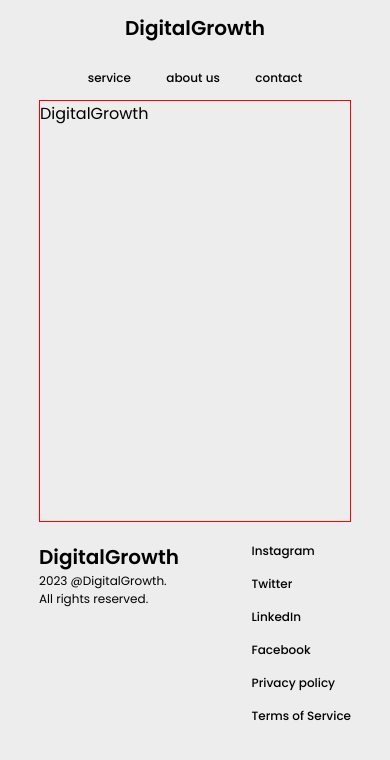
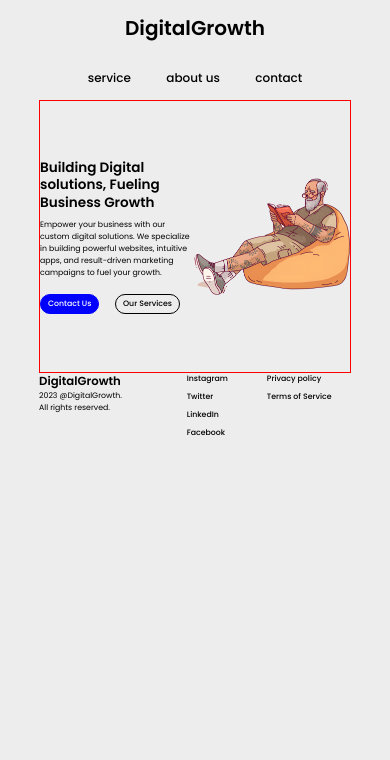
Before and after one commit to SinniS1/Digital-Growth, a Next.js app: page / in a window 390 px wide. Shown: the top 760 px of the page. Built offline with nearby package versions, Linux system fonts and the light colour scheme.

Commit message:
Feature Section component done

```diff
--- a/src/app/(layouts)/layout.module.css
+++ b/src/app/(layouts)/layout.module.css
@@ -25,11 +25,6 @@
 }
 
 @media screen and (max-width: 768px) {
-    .navbar {
-        /* flex-direction: column; */
-        /* justify-content: space-around; */
-    }
-
     .logo {
         font-size: 20px;
         font-weight: 600;
@@ -59,24 +54,23 @@
 .footer {
     /* border: 1px solid blue; */
     background-color: transparent;
-    min-height: 250px;
+    height: 25vw;
     width: 100%;
     display: flex;
     flex-direction: row;
     justify-content: space-between;
-    padding-top: 20px;
 }
 
 .footer_container {
     /* border: 1px solid red; */
-    width: 140px;
+    width: 14vw;
     display: flex;
     flex-direction: column;
-    font-size: 12px;
+    font-size: 1.2vw;
 }
 
 .footer_logo {
-    font-size: 20px;
+    font-size: 2vw;
     font-weight: 600;
 }
 
@@ -85,20 +79,33 @@
     display: flex;
     gap: 10vw;
     margin-left: 20px;
+    margin-right: 10vw;
 
 }
 
 .footer_links {
     display: flex;
     flex-direction: column;
-    font-size: 12px;
+    font-size: 1.5vw;
     font-weight: 500;
-    gap: 15px;
+    gap: 1.5vw;
 }
 
-@media screen and (max-width: 425px) {
+@media screen and (max-width:425px) {
+    .footer_container {
+        font-size: 2vw;
+        width: 22vw;
+    }
+
+    .footer_logo {
+        font-size: 3vw;
+    }
+
+    .footer_links {
+        font-size: 2vw;
+    }
+
     .link_container {
-        flex-direction: column;
-        gap: 15px;
+        margin-right: 5vw;
     }
 }
--- /dev/null
+++ b/src/app/components/FeatureSection/FeatureSection.css
@@ -0,0 +1,127 @@
+.FeatureSection {
+    border: 1px solid red;
+    height: 45vw;
+    display: flex;
+    justify-content: space-between;
+    align-items: center;
+}
+
+.FeatureSection__content {
+    /* border: 1px solid blue; */
+    display: flex;
+    flex-direction: column;
+    width: 31vw;
+}
+
+.FeatureSection__heading {
+    font-weight: 600;
+    line-height: 1.3;
+}
+
+.FeatureSection__para {
+    font-weight: 500;
+    margin-top: 15px;
+    margin-bottom: 25px;
+    font-size: 1.05vw;
+}
+
+.FeatureSection__content__btns {
+    width: 100%;
+    display: flex;
+    gap: 4vw;
+}
+
+.btn {
+    border: none;
+    padding: 5px 10px;
+    border-radius: 12px;
+    font-size: 1.5vw;
+    font-weight: 500;
+    cursor: pointer;
+    transition: transform 0.3s ease;
+    border-width: 2px;
+    border-style: solid;
+}
+
+.btn1 {
+    background-color: var(--bg-btn-clr);
+    border-color: var(--bg-btn-clr);
+    color: white;
+    text-decoration: none;
+}
+
+.btn1:hover {
+    transform: scale(1.05);
+}
+
+.btn2 {
+    background-color: var(--bg-color);
+    border-color: black;
+}
+
+.btn:hover {
+    transform: scale(1.05);
+}
+
+.FeatureSection__image {
+    /* border: 1px solid green; */
+    width: 45vw;
+    display: flex;
+    justify-content: center;
+    align-items: center;
+}
+
+
+@media screen and (max-width: 768px) {
+    .FeatureSection {
+        height: 50vw;
+    }
+
+    .FeatureSection__para {
+        font-size: 1.5vw;
+        margin-top: 10px;
+        margin-bottom: 20px;
+    }
+
+    .FeatureSection__content {
+        width: 35vw;
+    }
+
+    .FeatureSection__image {
+        width: 45vw;
+    }
+
+    .btn {
+        padding: 5px 10px;
+    }
+
+}
+
+
+@media screen and (max-width: 425px) {
+    .FeatureSection {
+        height: 70vw;
+    }
+
+    .FeatureSection__para {
+        font-size: 2vw;
+        font-weight: 400;
+        margin-top: 8px;
+        margin-bottom: 15px;
+    }
+
+    .FeatureSection__content {
+        width: 40vw;
+    }
+
+    .FeatureSection__image {
+        width: 40vw;
+    }
+
+
+    .btn {
+        font-size: 2vw;
+        padding: 3px 7px;
+        border-width: 1px;
+    }
+}
--- /dev/null
+++ b/src/app/components/FeatureSection/FeatureSection.tsx
@@ -0,0 +1,50 @@
+import Link from 'next/link'
+import './FeatureSection.css'
+
+const FeatureSection = ({
+  heading,
+  headingSize,
+  para,
+  paraSize,
+  btn1,
+  btn1Link,
+  btn2,
+  btn2Link,
+  image,
+  isLeftImage
+}: props) => {
+  return (
+    <div className='FeatureSection'>
+      {isLeftImage && (
+        <div className='FeatureSection__image'>
+          {/* eslint-disable-next-line @next/next/no-img-element */}
+          <img src={image} alt='FeatureSection' className='FeatureSection__image' />
+        </div>
+      )}
+      <div className='FeatureSection__content'>
+        <header className='FeatureSection__heading' style={{ fontSize: headingSize }}>
+          {heading}
+        </header>
+        <p className='FeatureSection__para'>{para}</p>
+        <div className='FeatureSection__content__btns'>
+          <Link className='link btn btn1' href={btn1Link}>
+            {btn1}
+          </Link>
+          {btn2 && btn2Link && (
+            <Link className='link btn btn2' href={btn2Link}>
+              {btn2}
+            </Link>
+          )}
+        </div>
+      </div>
+      {isLeftImage || (
+        <div className='FeatureSection__image'>
+          {/* eslint-disable-next-line @next/next/no-img-element */}
+          <img src={image} alt='FeatureSection' className='FeatureSection__image' />
+        </div>
+      )}
+    </div>
+  )
+}
+
+export default FeatureSection
--- a/src/app/globals.css
+++ b/src/app/globals.css
@@ -1,5 +1,6 @@
 :root {
   --bg-color: #ededed;
+  --bg-btn-clr: blue;
 }
 
 * {
@@ -12,9 +13,6 @@ body {
   background-color: var(--bg-color);
   margin: 0 10vw;
   position: relative;
-
-  /* dev properties should be removed at the end */
-  height: 50vh;
 }
 
 .link {
--- a/src/app/page.module.css
+++ b/src/app/page.module.css
@@ -1,5 +1,2 @@
 /* Home Page Styles */
-.main {
-    border: 1px solid red;
-    height: 50vh;
-}
+/* .main {} */
--- a/src/app/page.tsx
+++ b/src/app/page.tsx
@@ -1,9 +1,22 @@
+import FeatureSection from './components/FeatureSection/FeatureSection'
 import styles from './page.module.css'
-
 export default function Home() {
   return (
     <main className={styles.main}>
-      <span>DigitalGrowth</span>
+      <FeatureSection
+        heading={'Building Digital solutions, Fueling Business Growth'}
+        headingSize={'3.48vw'}
+        para={
+          'Empower your business with our custom digital solutions. We specialize in building powerful websites, intuitive apps, and result-driven marketing campaigns to fuel your growth. '
+        }
+        paraSize={'1.05vw'}
+        btn1={'Contact Us'}
+        btn1Link={'/contact'}
+        btn2={'Our Services'}
+        btn2Link={'/service'}
+        image={'./HomePageImage.png'}
+        isLeftImage={false}
+      />
     </main>
   )
 }
```
Also changed, not shown: type.d.ts (added, +12 -0 lines), public/HomePageImage.png (added).
